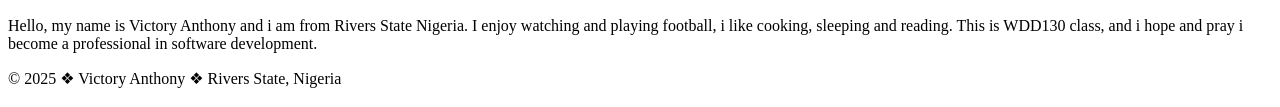
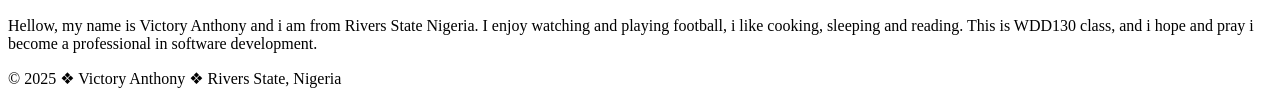
Before and after one commit to Benson-designs/wdd130-1, a plain HTML site: page index.html in a window 1280 px wide. Shown: the part 375-482 px from the top of the page. Drawn offline with Linux system fonts and the light colour scheme.

Commit message:
add index.html

```diff
--- a/index.html
+++ b/index.html
@@ -17,7 +17,7 @@
     <main>
         <h1>Victory Anthony | WDD 130</h1>
         <img src="images/mine1.jpg" alt="Hello,my name is Victory Anthony" width="200">
-        <p>Hello, my name is Victory Anthony and i am from Rivers State Nigeria. I enjoy watching and playing football,
+        <p>Hellow, my name is Victory Anthony and i am from Rivers State Nigeria. I enjoy watching and playing football,
             i like cooking, sleeping and reading. This is WDD130 class, and i hope and pray i become a professional in
             software development.</p>
     </main>
```
